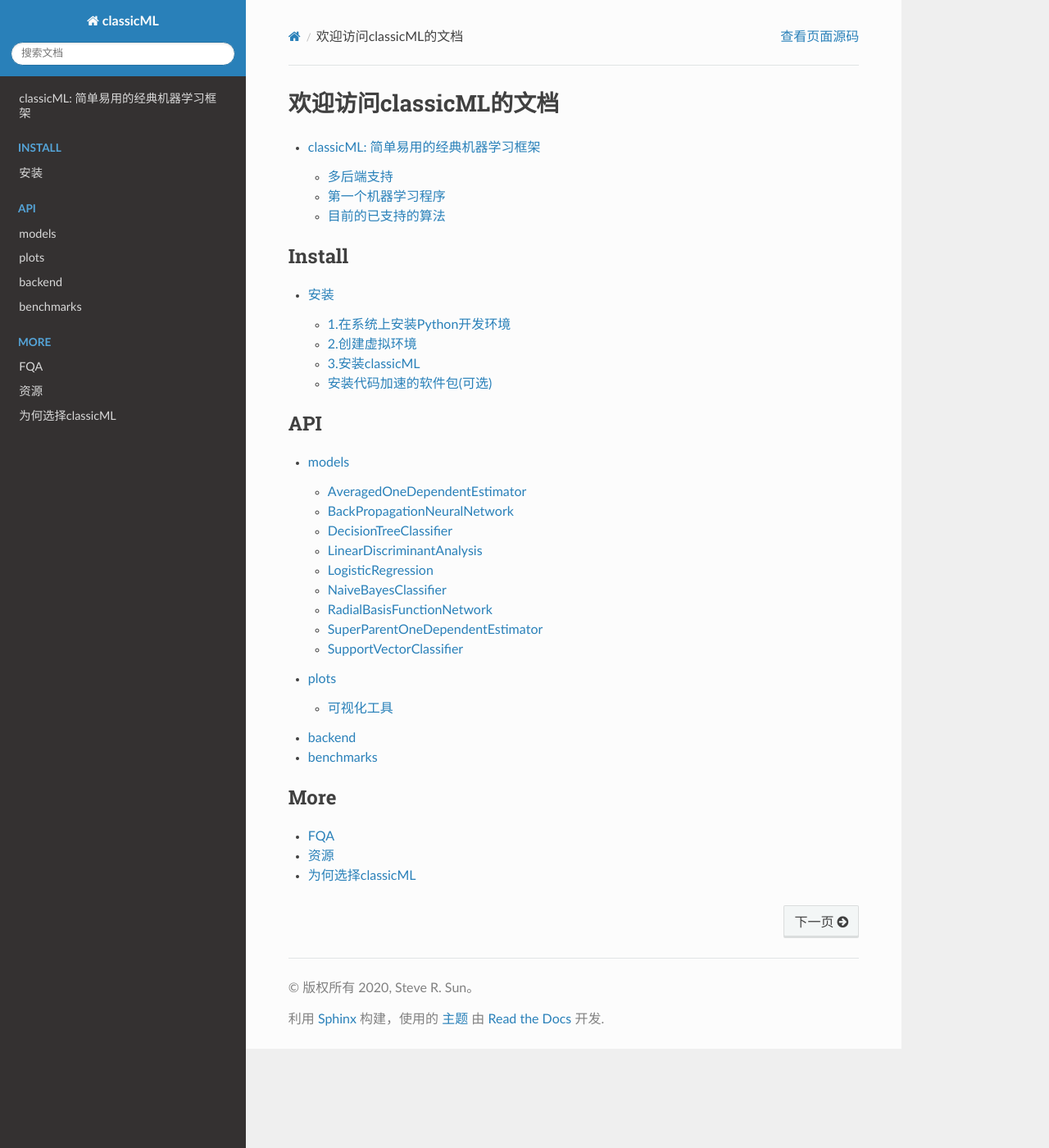
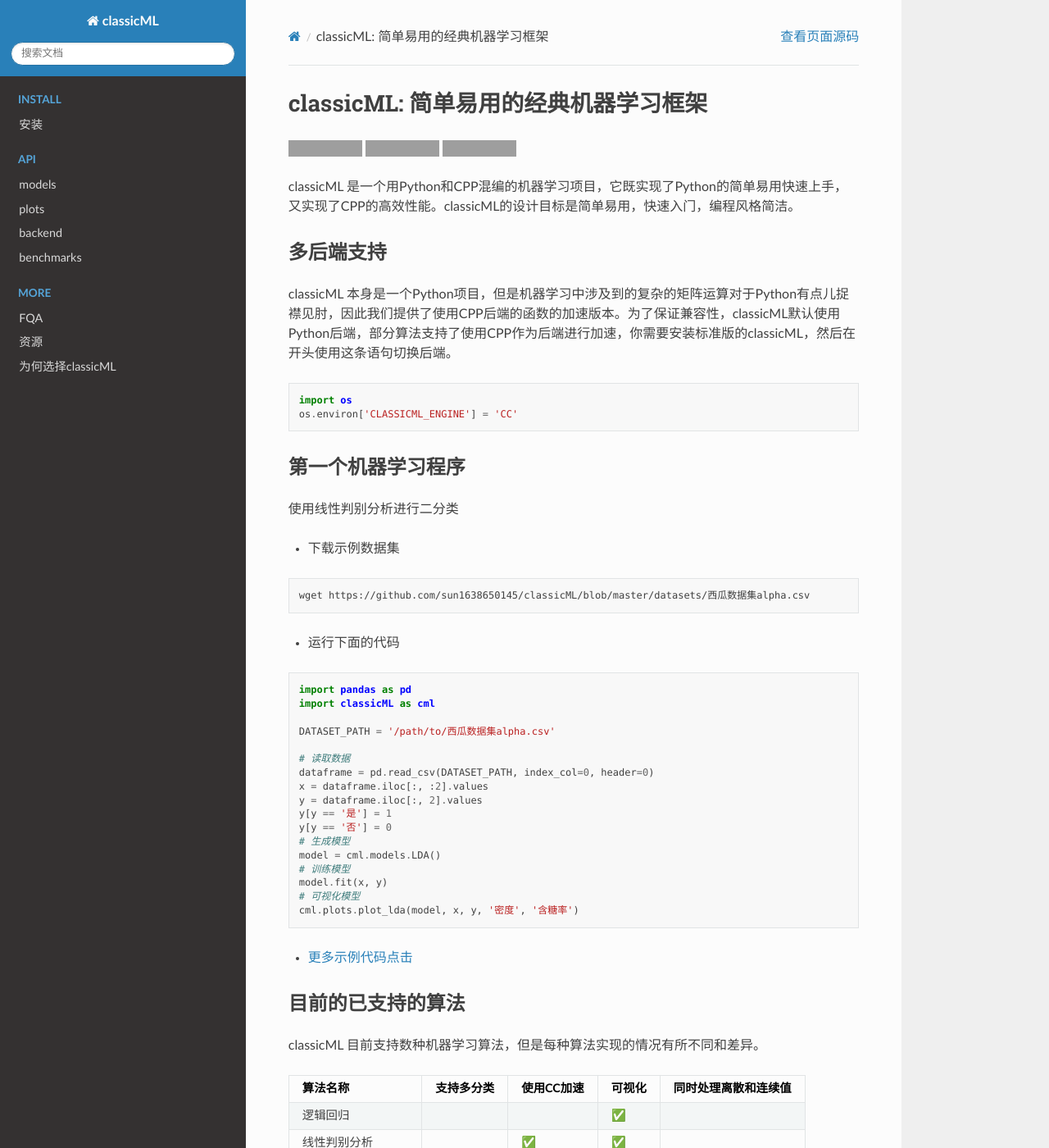
Before and after one commit to sun1638650145/classicML, a Sphinx documentation site: the page built from docs/source/index.rst, in a window 1280 px wide and 1400 px high. Shown: the whole window at 82% size. Built offline with Sphinx 7.4.7 and the Read the Docs theme 2.0.0, drawn with Linux system fonts in a browser that asks for light colours; some of the changed text lies outside the part shown; grey boxes are pictures that could not be loaded.

Commit message:
update docs/backend

```diff
--- a/docs/source/index.rst
+++ b/docs/source/index.rst
@@ -1,27 +1,113 @@
-欢迎访问classicML的文档
+.. _header-n0:
+
+classicML: 简单易用的经典机器学习框架
 =====================================
 
-.. toctree::
-   :maxdepth: 2
+|image0| |image1| |image2|
 
-   home
+classicML
+是一个用Python和CPP混编的机器学习项目，它既实现了Python的简单易用快速上手，又实现了CPP的高效性能。classicML的设计目标是简单易用，快速入门，编程风格简洁。
+
+.. _header-n4:
+
+多后端支持
+----------
+
+classicML
+本身是一个Python项目，但是机器学习中涉及到的复杂的矩阵运算对于Python有点儿捉襟见肘，因此我们提供了使用CPP后端的函数的加速版本。为了保证兼容性，classicML默认使用Python后端，部分算法支持了使用CPP作为后端进行加速，你需要安装标准版的classicML，然后在开头使用这条语句切换后端。
+
+.. code:: python
+
+   import os
+   os.environ['CLASSICML_ENGINE'] = 'CC'
+
+.. _header-n7:
+
+第一个机器学习程序
+------------------
+
+使用线性判别分析进行二分类
+
+-  下载示例数据集
+
+.. code:: shell
+
+   wget https://github.com/sun1638650145/classicML/blob/master/datasets/西瓜数据集alpha.csv
+
+-  运行下面的代码
+
+.. code:: python
+
+   import pandas as pd
+   import classicML as cml
+
+   DATASET_PATH = '/path/to/西瓜数据集alpha.csv'
+
+   # 读取数据
+   dataframe = pd.read_csv(DATASET_PATH, index_col=0, header=0)
+   x = dataframe.iloc[:, :2].values
+   y = dataframe.iloc[:, 2].values
+   y[y == '是'] = 1
+   y[y == '否'] = 0
+   # 生成模型
+   model = cml.models.LDA()
+   # 训练模型
+   model.fit(x, y)
+   # 可视化模型
+   cml.plots.plot_lda(model, x, y, '密度', '含糖率')
+
+-  `更多示例代码点击 <https://github.com/sun1638650145/classicML/tree/master/examples>`__
+
+.. _header-n20:
+
+目前的已支持的算法
+------------------
+
+classicML
+目前支持数种机器学习算法，但是每种算法实现的情况有所不同和差异。
+
+================== ========== ========== ====== ====================
+算法名称           支持多分类 使用CC加速 可视化 同时处理离散和连续值
+================== ========== ========== ====== ====================
+逻辑回归                                 ✅
+线性判别分析                  ✅          ✅
+BP神经网络         ✅                     ✅      ✅
+径向基函数神经网络                       ✅
+支持向量分类器                ✅          ✅
+分类决策树         ✅          ✅          ✅      ✅
+朴素贝叶斯分类器              ✅          ✅      ✅
+平均独依赖估计器              ✅                 ✅
+超父独依赖估计器              ✅          ✅      ✅
+================== ========== ========== ====== ====================
+
+1. 全部神经网络只能可视化损失和评估函数曲线，暂不能可视化结构信息
+
+2. 其中BP神经网络需要手动将离散值转换成dummy编码
+
+.. |image0| image:: https://github.com/sun1638650145/classicML/workflows/build/badge.svg
+.. |image1| image:: https://github.com/sun1638650145/classicML/workflows/PyPI/badge.svg
+.. |image2| image:: https://readthedocs.org/projects/classicml/badge/?version=latest
+   :target: https://classicml.readthedocs.io/en/latest/?badge=latest
 
 .. toctree::
+   :hidden:
    :maxdepth: 2
    :caption: Install
 
    install
 
 .. toctree::
+   :hidden:
    :maxdepth: 2
    :caption: API
 
    models
    plots
-   backend
+   backend/index
    benchmarks
 
 .. toctree::
+   :hidden:
    :maxdepth: 2
    :caption: More
 
--- a/docs/source/install.rst
+++ b/docs/source/install.rst
@@ -108,4 +108,4 @@
 
    git clone https://github.com/sun1638650145/classicML.git
    cd classicML
-   python3 setup.py install
+   python3 setup.py index
```
Also changed, not shown: docs/source/backend.md (deleted, +0 -3 lines), docs/source/backend/cc.md (added, +3 -0 lines), docs/source/backend/index.rst (added, +42 -0 lines), docs/source/backend/python.md (added, +3 -0 lines), docs/source/home.md (deleted, +0 -68 lines), docs/source/plots.md (line endings or trailing spaces).
